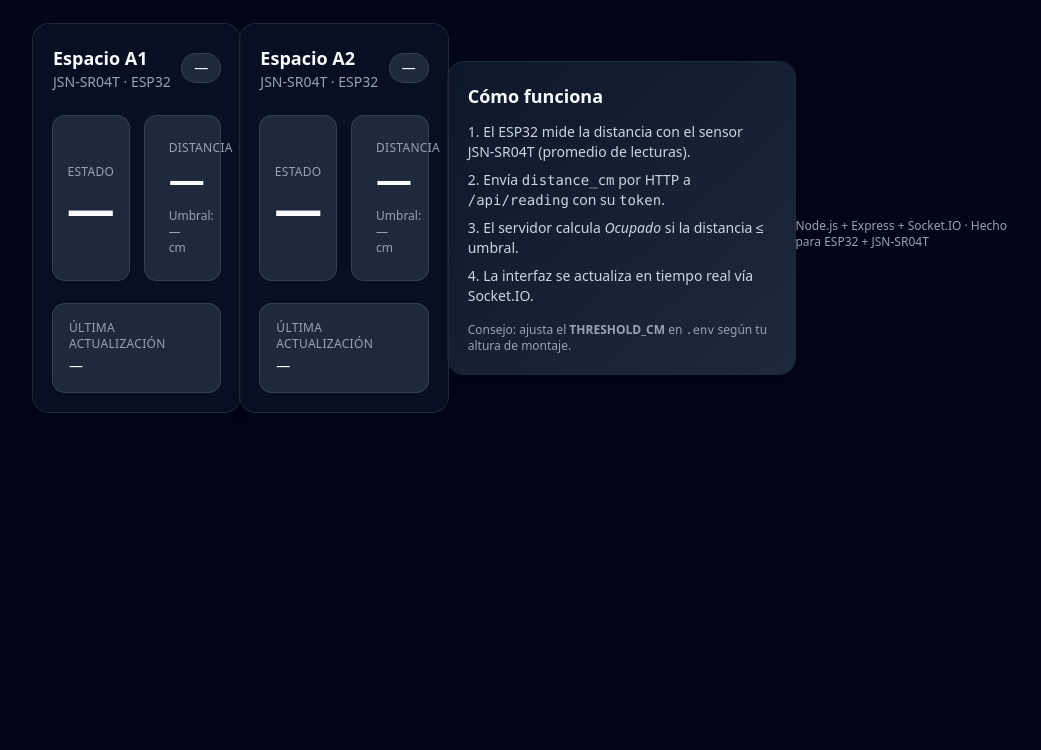
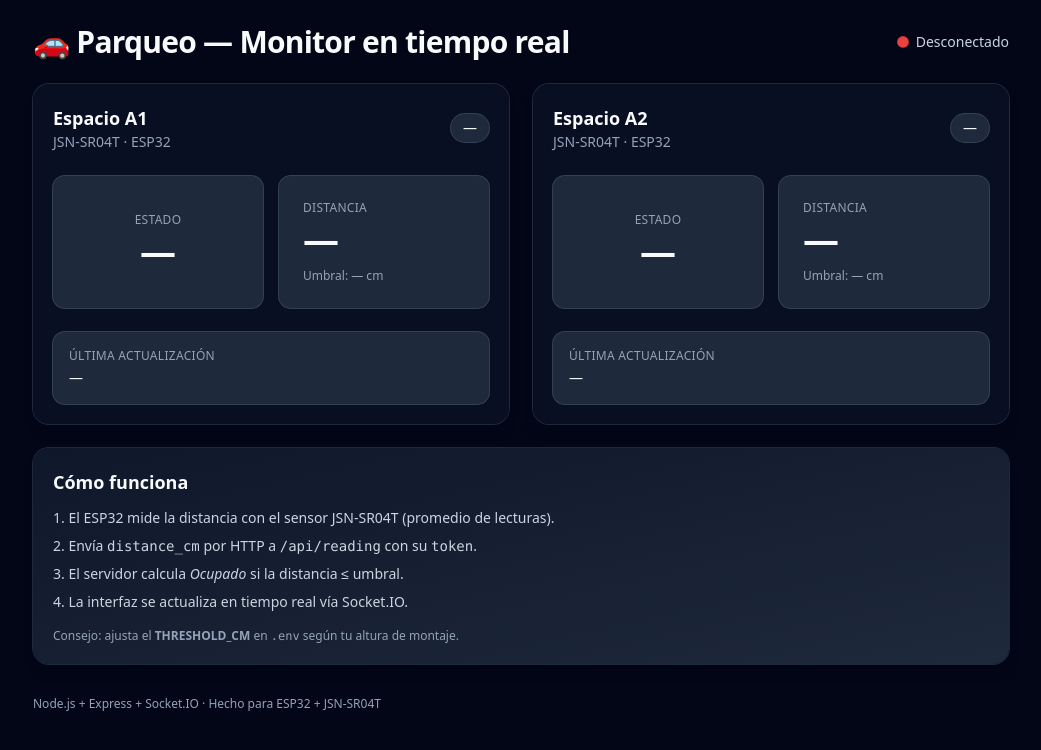
Before and after one commit to Diego-hc427/parking-monitor-esp32-web, a website: page public/index.html in a window 1280 px wide. Shown: the whole page, without its empty margins (119-1160 px from the left). Drawn offline with nearby package versions, Linux system fonts and the light colour scheme; no server answers.

Commit message:
Update index.html

```diff
--- a/public/index.html
+++ b/public/index.html
@@ -21,8 +21,20 @@
 </head>
 <body class="bg-slate-950 text-slate-50 min-h-screen">
   <div class="max-w-5xl mx-auto p-6">
+
+    <!-- ENCABEZADO -->
     <header class="flex items-center justify-between">
-            <!-- TARJETAS A1 y A2 -->
+      <h1 class="text-2xl md:text-3xl font-bold tracking-tight">🚗 Parqueo — Monitor en tiempo real</h1>
+      <div class="flex items-center gap-2">
+        <span id="conn-dot" class="pulse-dot bg-red-500 inline-block"></span>
+        <span id="conn-text" class="text-sm text-slate-300">Desconectado</span>
+      </div>
+    </header>
+
+    <!-- TARJETAS DE ESTADO -->
+    <section class="mt-6 grid grid-cols-1 md:grid-cols-2 gap-6">
+
+      <!-- TARJETA A1 -->
       <div class="bg-slate-900/60 backdrop-blur rounded-2xl p-5 ring-1 ring-slate-800 shadow-lg">
         <div class="flex items-center justify-between">
           <div>
@@ -36,7 +48,7 @@
           <div class="bg-slate-800 rounded-xl p-6 text-center ring-1 ring-slate-700 flex items-center justify-center overflow-hidden">
             <div>
               <p class="text-xs uppercase text-slate-400 tracking-wide">Estado</p>
-              <p id="state" class="text-4xl md:text-5xl font-extrabold mt-1 leading-none break-words">—</p>
+              <p id="state" class="text-3xl md:text-4xl font-extrabold mt-1 leading-none break-words">—</p>
             </div>
           </div>
           <div class="bg-slate-800 rounded-xl p-6 ring-1 ring-slate-700">
@@ -54,7 +66,7 @@
         </div>
       </div>
 
-      <!-- NUEVA TARJETA: A2 -->
+      <!-- TARJETA A2 -->
       <div class="bg-slate-900/60 backdrop-blur rounded-2xl p-5 ring-1 ring-slate-800 shadow-lg">
         <div class="flex items-center justify-between">
           <div>
@@ -68,7 +80,7 @@
           <div class="bg-slate-800 rounded-xl p-6 text-center ring-1 ring-slate-700 flex items-center justify-center overflow-hidden">
             <div>
               <p class="text-xs uppercase text-slate-400 tracking-wide">Estado</p>
-              <p id="stateA2" class="text-4xl md:text-5xl font-extrabold mt-1 leading-none break-words">—</p>
+              <p id="stateA2" class="text-3xl md:text-4xl font-extrabold mt-1 leading-none break-words">—</p>
             </div>
           </div>
           <div class="bg-slate-800 rounded-xl p-6 ring-1 ring-slate-700">
@@ -86,11 +98,11 @@
         </div>
       </div>
 
-
-      <div class="bg-gradient-to-br from-slate-900 to-slate-800 rounded-2xl p-5 ring-1 ring-slate-800 shadow-lg">
+      <!-- BLOQUE "CÓMO FUNCIONA" -->
+      <div class="bg-gradient-to-br from-slate-900 to-slate-800 rounded-2xl p-5 ring-1 ring-slate-800 shadow-lg md:col-span-2">
         <h3 class="text-lg font-semibold">Cómo funciona</h3>
         <ol class="mt-3 space-y-2 text-slate-300 text-sm list-decimal list-inside">
-          <li>El ESP32 mide la distancia con el sensor JSN‑SR04T (promedio de lecturas).</li>
+          <li>El ESP32 mide la distancia con el sensor JSN-SR04T (promedio de lecturas).</li>
           <li>Envía <code>distance_cm</code> por HTTP a <code>/api/reading</code> con su <code>token</code>.</li>
           <li>El servidor calcula <em>Ocupado</em> si la distancia ≤ umbral.</li>
           <li>La interfaz se actualiza en tiempo real vía Socket.IO.</li>
@@ -101,8 +113,9 @@
       </div>
     </section>
 
+    <!-- FOOTER -->
     <footer class="mt-8 text-slate-400 text-xs">
-      Node.js + Express + Socket.IO · Hecho para ESP32 + JSN‑SR04T
+      Node.js + Express + Socket.IO · Hecho para ESP32 + JSN-SR04T
     </footer>
   </div>
 
```
